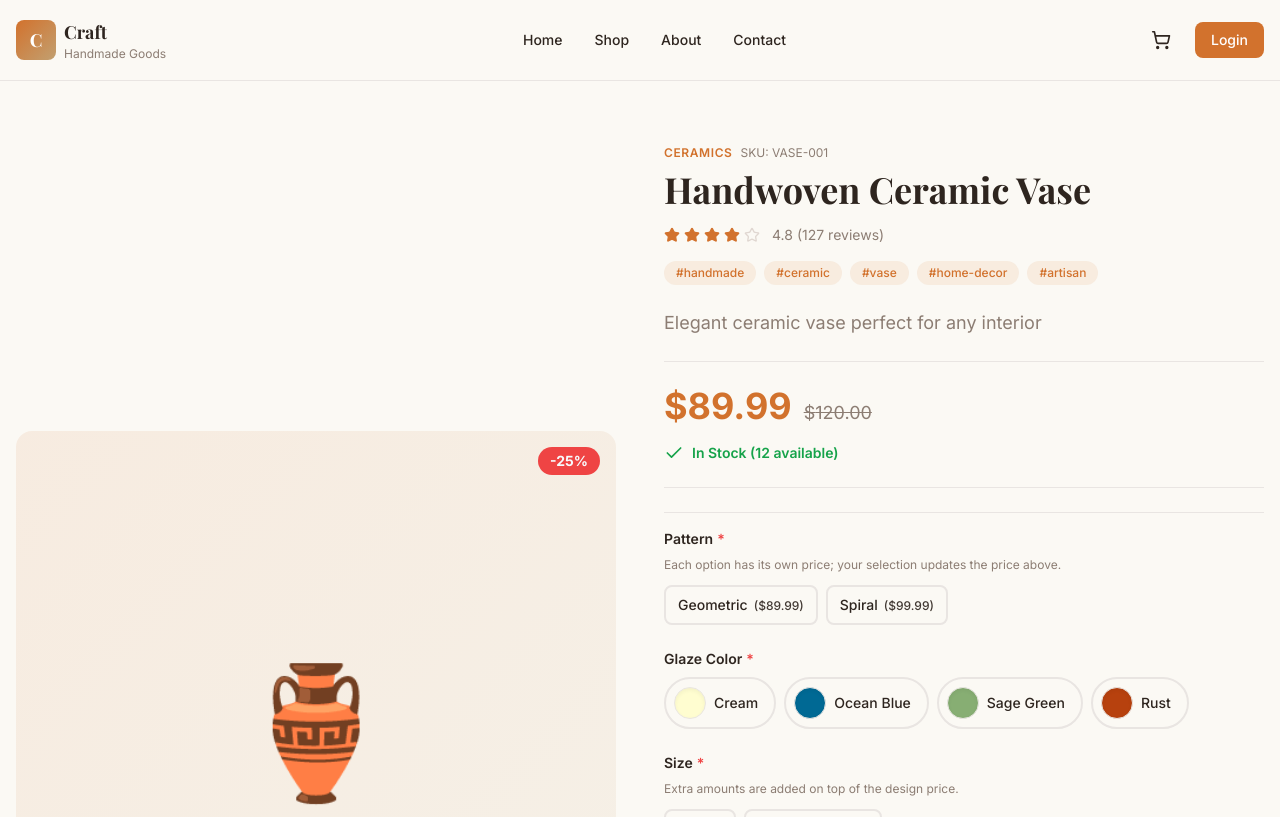
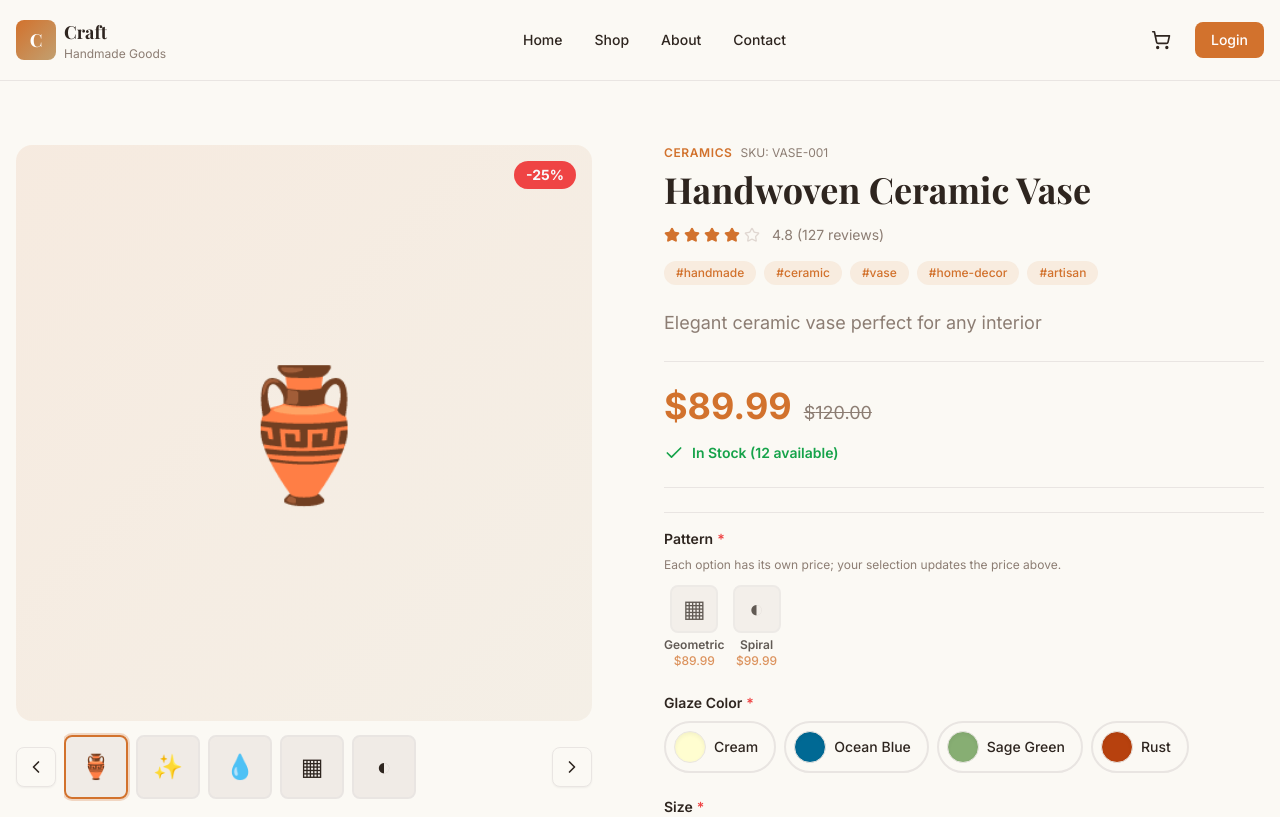
Before and after one commit to calebdaradal/kraftista, a React (Vite) app: page /product/1 in a window 1280 px wide. Shown: the top 817 px of the page. Built offline with nearby package versions, Linux system fonts and the light colour scheme.

Commit message:
fixed the /login

```diff
--- a/client/data/products.ts
+++ b/client/data/products.ts
@@ -124,6 +124,22 @@ export function firstMissingVariationName(
   return variationTierNamesRequiringSelection(product).find((name) => !selected[name]);
 }
 
+/** Ordered, de-duplicated slides for the product page gallery: hero image, extra gallery shots, then primary-design thumbnails. */
+export function getProductGallerySlides(product: Product): string[] {
+  const seen = new Set<string>();
+  const out: string[] = [];
+  const push = (raw?: string) => {
+    const s = raw?.trim();
+    if (!s || seen.has(s)) return;
+    seen.add(s);
+    out.push(s);
+  };
+  push(product.image);
+  for (const g of product.gallery ?? []) push(g);
+  for (const o of product.primaryVariation?.options ?? []) push(o.image);
+  return out;
+}
+
 /** Named tiers with no options until the seller adds designs, colors, or add-ons */
 export function cloneEmptyTierVariations(): Pick<
   Product,
@@ -153,6 +169,7 @@ export const products: Product[] = [
     price: 89.99,
     originalPrice: 120.0,
     image: "🏺",
+    gallery: ["✨", "💧"],
     category: "Ceramics",
     tags: ["handmade", "ceramic", "vase", "home-decor", "artisan"],
     rating: 4.8,
@@ -231,6 +248,7 @@ export const products: Product[] = [
       "Handcrafted from sustainably harvested wood, this artisan bowl combines functionality with natural beauty. The wood grain pattern is unique to each piece, making it a one-of-a-kind addition to your kitchen. Perfect for serving salads, fruits, or other dishes, this bowl is both durable and elegant. The smooth finish is achieved through careful hand-sanding and natural oil treatment.",
     price: 54.99,
     image: "🪵",
+    gallery: ["🌲", "🍂"],
     category: "Woodcraft",
     tags: ["wood", "bowl", "kitchen", "sustainable", "artisan"],
     rating: 4.9,
@@ -254,6 +272,7 @@ export const products: Product[] = [
     price: 39.99,
     originalPrice: 55.0,
     image: "🎨",
+    gallery: ["🧵", "🖼️"],
     category: "Textiles",
     tags: ["textile", "hand-dyed", "wall-art", "home-decor", "natural-dye"],
     rating: 4.7,
@@ -327,6 +346,7 @@ export const products: Product[] = [
       "This premium leather shoulder bag is handcrafted by experienced leather artisans using full-grain leather. The bag features traditional stitching techniques and is designed to improve with age, developing a beautiful patina over time. With multiple compartments and a comfortable shoulder strap, it's perfect for daily use while making a stylish statement. Each bag is individually crafted and signed by its maker.",
     price: 199.99,
     image: "👜",
+    gallery: ["💼", "🌟"],
     category: "Leather",
     tags: ["leather", "bag", "shoulder-bag", "handmade", "accessory"],
     rating: 4.9,
@@ -349,6 +369,7 @@ export const products: Product[] = [
       "Each piece of this handmade copper jewelry is individually crafted with semi-precious gemstones. The copper is hand-forged and finished to create unique patterns and textures. Perfect as a gift or personal statement piece, these jewelry items combine traditional metalworking with modern design sensibilities. The gemstones are carefully selected for their quality and beauty.",
     price: 74.99,
     image: "💎",
+    gallery: ["✨", "🔮"],
     category: "Jewelry",
     tags: ["jewelry", "copper", "gemstone", "handmade", "wearable-art"],
     rating: 4.6,
@@ -371,6 +392,7 @@ export const products: Product[] = [
       "This luxurious set of handcrafted soaps is made with organic oils and natural ingredients. Each bar is cold-processed to preserve the beneficial properties of the ingredients. The collection includes four different scents, each blended with essential oils and complementary botanical ingredients. Perfect for personal use or as a thoughtful gift for soap enthusiasts.",
     price: 34.99,
     image: "🧼",
+    gallery: ["🫧", "🌿"],
     category: "Personal Care",
     tags: ["soap", "organic", "natural", "handmade", "self-care"],
     rating: 4.8,
@@ -393,6 +415,7 @@ export const products: Product[] = [
       "This beautiful hand-shaped terracotta pot is perfect for showcasing your favorite plants or succulents. Crafted from natural terracotta clay, each pot is individually shaped and fired. The porous nature of terracotta provides excellent drainage and airflow for healthy plant growth. These pots develop a beautiful weathered patina over time, adding character and charm to any space.",
     price: 44.99,
     image: "🪴",
+    gallery: ["🌱", "☀️"],
     category: "Gardening",
     tags: ["pot", "terracotta", "plant", "handmade", "garden"],
     rating: 4.7,
@@ -415,6 +438,7 @@ export const products: Product[] = [
       "This comprehensive bamboo kitchen set includes essential utensils for all your cooking needs. Crafted from sustainable bamboo, these tools are lightweight, durable, and eco-friendly. The natural wood grain and finish make them beautiful enough to display on your counter. Perfect for both traditional and non-stick cookware, these utensils won't scratch your pans.",
     price: 59.99,
     image: "🥢",
+    gallery: ["🍳", "♻️"],
     category: "Kitchen",
     tags: ["kitchen", "bamboo", "utensils", "eco-friendly", "cookware"],
     rating: 4.8,
--- a/client/pages/ProductDetail.tsx
+++ b/client/pages/ProductDetail.tsx
@@ -3,14 +3,75 @@ import { useParams, useNavigate, Link } from "react-router-dom";
 import {
   getProductById,
   getRelatedProducts,
+  getProductGallerySlides,
   computeVariantLinePrice,
   resolveLineImageForCart,
   isVariationSelectionComplete,
   firstMissingVariationName,
 } from "@/data/products";
-import { Heart, ShoppingCart, Star, Check, X, Truck, AlertCircle } from "lucide-react";
-import { useState } from "react";
+import {
+  Heart,
+  ShoppingCart,
+  Star,
+  Check,
+  X,
+  Truck,
+  AlertCircle,
+  ChevronLeft,
+  ChevronRight,
+} from "lucide-react";
+import { useState, useMemo, useEffect, useRef } from "react";
 import { useCart } from "@/context/CartContext";
+import { cn } from "@/lib/utils";
+
+function ProductSlideContent({ src, variant }: { src: string; variant: "main" | "thumb" }) {
+  const t = src.trim();
+  if (t.startsWith("data:")) {
+    return (
+      <img
+        src={t}
+        alt=""
+        className={
+          variant === "main"
+            ? "max-h-[85%] max-w-[85%] rounded-lg object-contain shadow-md"
+            : "h-full w-full object-cover"
+        }
+      />
+    );
+  }
+  if (variant === "main") {
+    return (
+      <div
+        className="flex max-h-[85%] max-w-[85%] select-none items-center justify-center text-8xl md:text-9xl leading-none"
+        aria-hidden
+      >
+        {t}
+      </div>
+    );
+  }
+  return (
+    <div
+      className="flex h-full w-full select-none items-center justify-center text-2xl leading-none"
+      aria-hidden
+    >
+      {t}
+    </div>
+  );
+}
+
+/** Clicking the active option again clears that tier (back to default pricing / hero preview). */
+function toggleTierSelection(
+  prev: Record<string, string>,
+  collectionName: string,
+  optionLabel: string
+): Record<string, string> {
+  if (prev[collectionName] === optionLabel) {
+    const next = { ...prev };
+    delete next[collectionName];
+    return next;
+  }
+  return { ...prev, [collectionName]: optionLabel };
+}
 
 export default function ProductDetail() {
   const { id } = useParams<{ id: string }>();
@@ -24,9 +85,39 @@ export default function ProductDetail() {
   const [activeTab, setActiveTab] = useState<"details" | "care" | "reviews">(
     "details"
   );
+  const [galleryIndex, setGalleryIndex] = useState(0);
 
   const product = id ? getProductById(id) : undefined;
-  const relatedProducts = product ? getRelatedProducts(id) : [];
+  const slides = useMemo(
+    () => (product ? getProductGallerySlides(product) : []),
+    [product]
+  );
+  const thumbRefs = useRef<(HTMLButtonElement | null)[]>([]);
+
+  useEffect(() => {
+    setGalleryIndex(0);
+  }, [product?.id]);
+
+  useEffect(() => {
+    if (!product) return;
+    const pv = product.primaryVariation;
+    if (!pv?.options?.length) return;
+    const label = selectedVariations[pv.collectionName];
+    if (!label) return;
+    const opt = pv.options.find((o) => o.label === label);
+    const img = opt?.image?.trim();
+    if (!img) return;
+    const idx = slides.indexOf(img);
+    if (idx >= 0) setGalleryIndex(idx);
+  }, [selectedVariations, product, slides]);
+
+  useEffect(() => {
+    const el = thumbRefs.current[galleryIndex];
+    if (!el) return;
+    el.scrollIntoView({ behavior: "smooth", inline: "center", block: "nearest" });
+  }, [galleryIndex]);
+
+  const relatedProducts = id ? getRelatedProducts(id) : [];
 
   if (!product) {
     return (
@@ -92,6 +183,16 @@ export default function ProductDetail() {
   const linePrice = computeVariantLinePrice(product, selectedVariations);
   const missingVariationName = firstMissingVariationName(product, selectedVariations);
 
+  const activeSlideSrc = slides[galleryIndex] ?? product.image;
+  const goPrevImage = () => {
+    if (slides.length <= 1) return;
+    setGalleryIndex((i) => (i - 1 + slides.length) % slides.length);
+  };
+  const goNextImage = () => {
+    if (slides.length <= 1) return;
+    setGalleryIndex((i) => (i + 1) % slides.length);
+  };
+
   const handleAddToCart = () => {
     if (!canAddToCart) return;
 
@@ -115,32 +216,62 @@ export default function ProductDetail() {
       {/* Product Section */}
       <section className="py-12 md:py-16">
         <div className="container mx-auto px-4">
-          <div className="grid grid-cols-1 md:grid-cols-2 gap-8 md:gap-12 mb-12">
-            {/* Product Image */}
-            <div className="flex items-center justify-center">
+          <div className="grid grid-cols-1 items-start md:grid-cols-2 gap-8 md:gap-12 mb-12">
+            {/* Product gallery — main image + thumbnail strip with arrows */}
+            <div className="flex w-full max-w-xl flex-col gap-3 md:sticky md:top-24 md:z-10 md:self-start">
               <div className="relative flex aspect-square w-full items-center justify-center rounded-2xl bg-gradient-to-br from-primary/10 to-secondary/10">
-                {(() => {
-                  const pv = product.primaryVariation;
-                  const pl = pv ? selectedVariations[pv.collectionName] : undefined;
-                  const opt = pv?.options.find((o) => o.label === pl);
-                  const src = opt?.image;
-                  if (src && src.startsWith("data:")) {
-                    return (
-                      <img
-                        src={src}
-                        alt=""
-                        className="max-h-[85%] max-w-[85%] rounded-lg object-contain shadow-md"
-                      />
-                    );
-                  }
-                  return <div className="text-9xl">{product.image}</div>;
-                })()}
+                <ProductSlideContent src={activeSlideSrc} variant="main" />
                 {product.originalPrice && (
                   <div className="absolute top-4 right-4 bg-destructive text-destructive-foreground px-3 py-1 rounded-full text-sm font-bold">
                     -{discount}%
                   </div>
                 )}
               </div>
+
+              {slides.length > 1 && (
+                <div className="flex items-center gap-2">
+                  <button
+                    type="button"
+                    onClick={goPrevImage}
+                    aria-label="Previous image"
+                    className="flex h-10 w-10 shrink-0 items-center justify-center rounded-lg border border-border bg-background text-foreground shadow-sm transition-colors hover:bg-muted"
+                  >
+                    <ChevronLeft className="h-5 w-5" />
+                  </button>
+                  <div className="min-w-0 flex-1">
+                    <div className="flex gap-2 overflow-x-auto scroll-smooth py-0.5 [scrollbar-width:thin]">
+                      {slides.map((src, i) => (
+                        <button
+                          key={`${product.id}-slide-${i}`}
+                          type="button"
+                          ref={(el) => {
+                            thumbRefs.current[i] = el;
+                          }}
+                          onClick={() => setGalleryIndex(i)}
+                          className={cn(
+                            "relative h-16 w-16 shrink-0 overflow-hidden rounded-lg border-2 bg-muted/40 transition-colors",
+                            i === galleryIndex
+                              ? "border-primary ring-2 ring-primary/25"
+                              : "border-border hover:border-primary/50"
+                          )}
+                          aria-label={`View image ${i + 1} of ${slides.length}`}
+                          aria-current={i === galleryIndex ? "true" : undefined}
+                        >
+                          <ProductSlideContent src={src} variant="thumb" />
+                        </button>
+                      ))}
+                    </div>
+                  </div>
+                  <button
+                    type="button"
+                    onClick={goNextImage}
+                    aria-label="Next image"
+                    className="flex h-10 w-10 shrink-0 items-center justify-center rounded-lg border border-border bg-background text-foreground shadow-sm transition-colors hover:bg-muted"
+                  >
+                    <ChevronRight className="h-5 w-5" />
+                  </button>
+                </div>
+              )}
             </div>
 
             {/* Product Info */}
@@ -246,17 +377,18 @@ export default function ProductDetail() {
                           {product.primaryVariation.options.map((option) => {
                             const name = product.primaryVariation!.collectionName;
                             const selected = selectedVariations[name] === option.label;
-                            const hasImage = option.image && option.image.startsWith("data:");
+                            const raw = option.image?.trim();
+                            const hasUploadedImage = Boolean(raw?.startsWith("data:"));
+                            const hasVisual = Boolean(raw);
 
-                            return hasImage ? (
+                            return hasVisual ? (
                               <button
                                 key={option.id}
                                 type="button"
                                 onClick={() =>
-                                  setSelectedVariations({
-                                    ...selectedVariations,
-                                    [name]: option.label,
-                                  })
+                                  setSelectedVariations((prev) =>
+                                    toggleTierSelection(prev, name, option.label)
+                                  )
                                 }
                                 className={`flex flex-col items-center gap-1 transition-colors ${
                                   selected ? "opacity-100" : "opacity-75 hover:opacity-100"
@@ -267,11 +399,17 @@ export default function ProductDetail() {
                                     ? "border-primary ring-2 ring-primary/30"
                                     : "border-border hover:border-primary/50"
                                 }`}>
-                                  <img
-                                    src={option.image}
-                                    alt={option.label}
-                                    className="w-full h-full object-cover"
-                                  />
+                                  {hasUploadedImage ? (
+                                    <img
+                                      src={option.image}
+                                      alt={option.label}
+                                      className="h-full w-full object-cover"
+                                    />
+                                  ) : (
+                                    <span className="text-2xl leading-none" aria-hidden>
+                                      {raw}
+                                    </span>
+                                  )}
                                 </div>
                                 <div className="text-center">
                                   <p className="text-xs font-semibold text-foreground">{option.label}</p>
@@ -283,10 +421,9 @@ export default function ProductDetail() {
                                 key={option.id}
                                 type="button"
                                 onClick={() =>
-                                  setSelectedVariations({
-                                    ...selectedVariations,
-                                    [name]: option.label,
-                                  })
+                                  setSelectedVariations((prev) =>
+                                    toggleTierSelection(prev, name, option.label)
+                                  )
                                 }
                                 className={`px-3 py-2 rounded-lg border-2 text-sm font-medium transition-colors ${
                                   selected
@@ -321,10 +458,9 @@ export default function ProductDetail() {
                                 key={option.id}
                                 type="button"
                                 onClick={() =>
-                                  setSelectedVariations({
-                                    ...selectedVariations,
-                                    [name]: option.label,
-                                  })
+                                  setSelectedVariations((prev) =>
+                                    toggleTierSelection(prev, name, option.label)
+                                  )
                                 }
                                 className={`flex items-center gap-2 rounded-full border-2 py-2 pl-2 pr-4 text-sm font-medium transition-colors ${
                                   selected
@@ -363,10 +499,9 @@ export default function ProductDetail() {
                                 key={option.id}
                                 type="button"
                                 onClick={() =>
-                                  setSelectedVariations({
-                                    ...selectedVariations,
-                                    [name]: option.label,
-                                  })
+                                  setSelectedVariations((prev) =>
+                                    toggleTierSelection(prev, name, option.label)
+                                  )
                                 }
                                 className={`rounded-lg border-2 px-4 py-2.5 text-sm font-medium transition-colors ${
                                   selected
```
Also changed, not shown: client/pages/Shop.tsx (+0 -78 lines), 1 other file (tests, documents, lock files or other folders).
